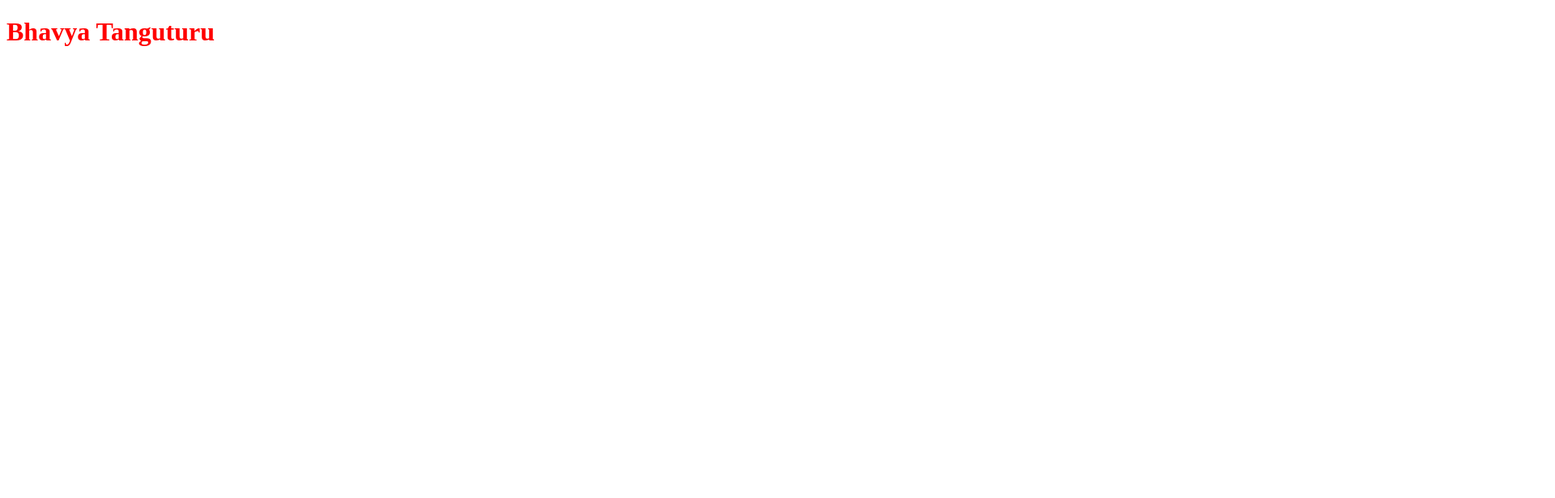
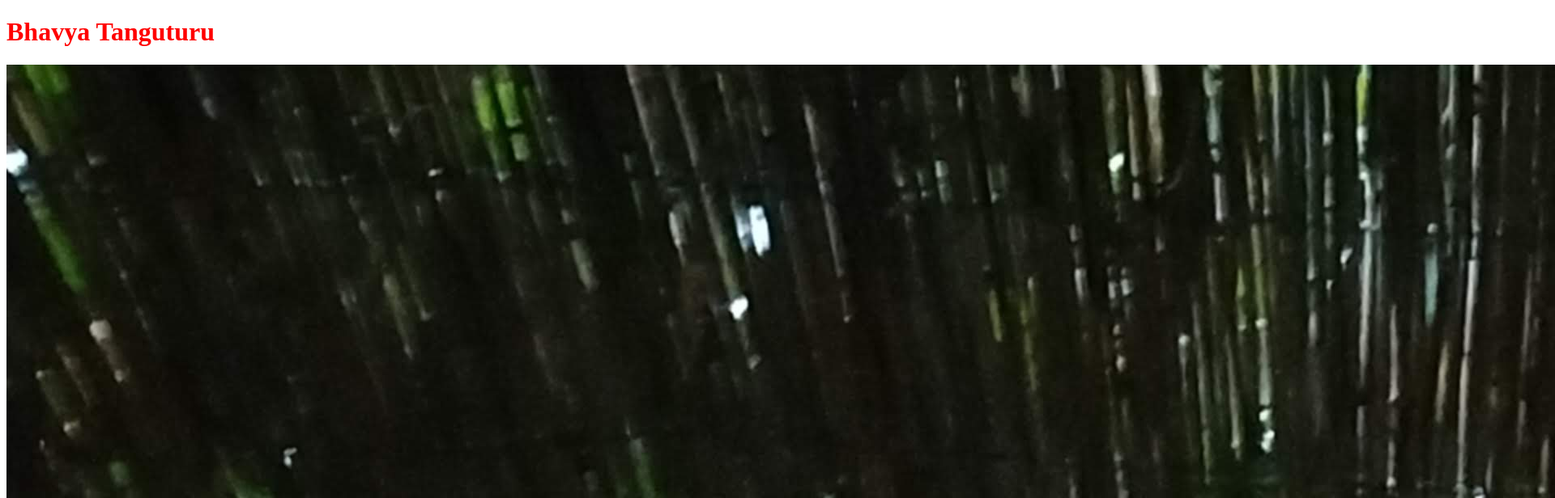
Before and after one commit to btanguturu/inClassDemo, a plain HTML site: page index.html in a window 1280 px wide. Shown: the top 616 px of the page at 81% size, 1920 px wide, since content can reach past the window. Drawn offline with Linux system fonts and the light colour scheme.

Commit message:
Add files via upload

```diff
--- a/index.html
+++ b/index.html
@@ -6,5 +6,6 @@
     </head>
     <body>
         <h1> Bhavya Tanguturu</h1>
+        <img src="Assets/Bhavya.jpg" alt="Image of Bhavya smiling">
     </body>
 </html>
```
